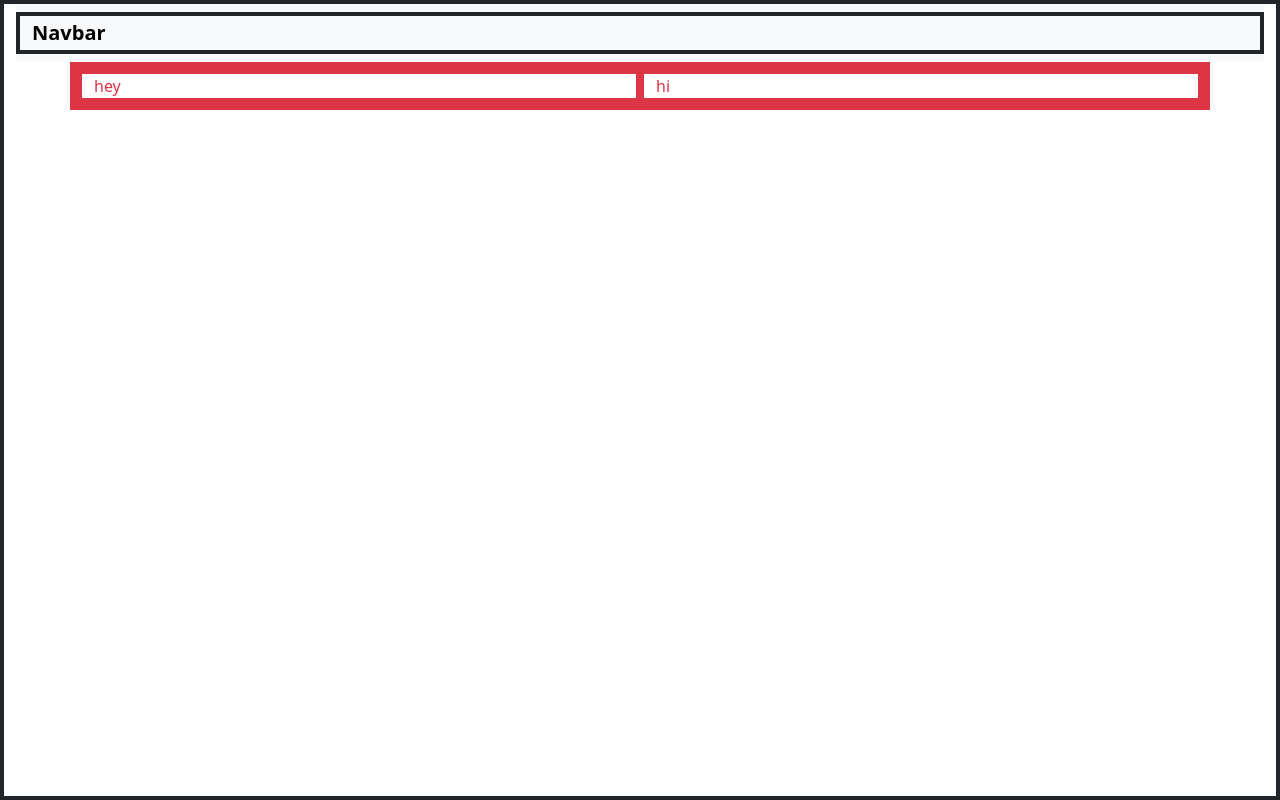
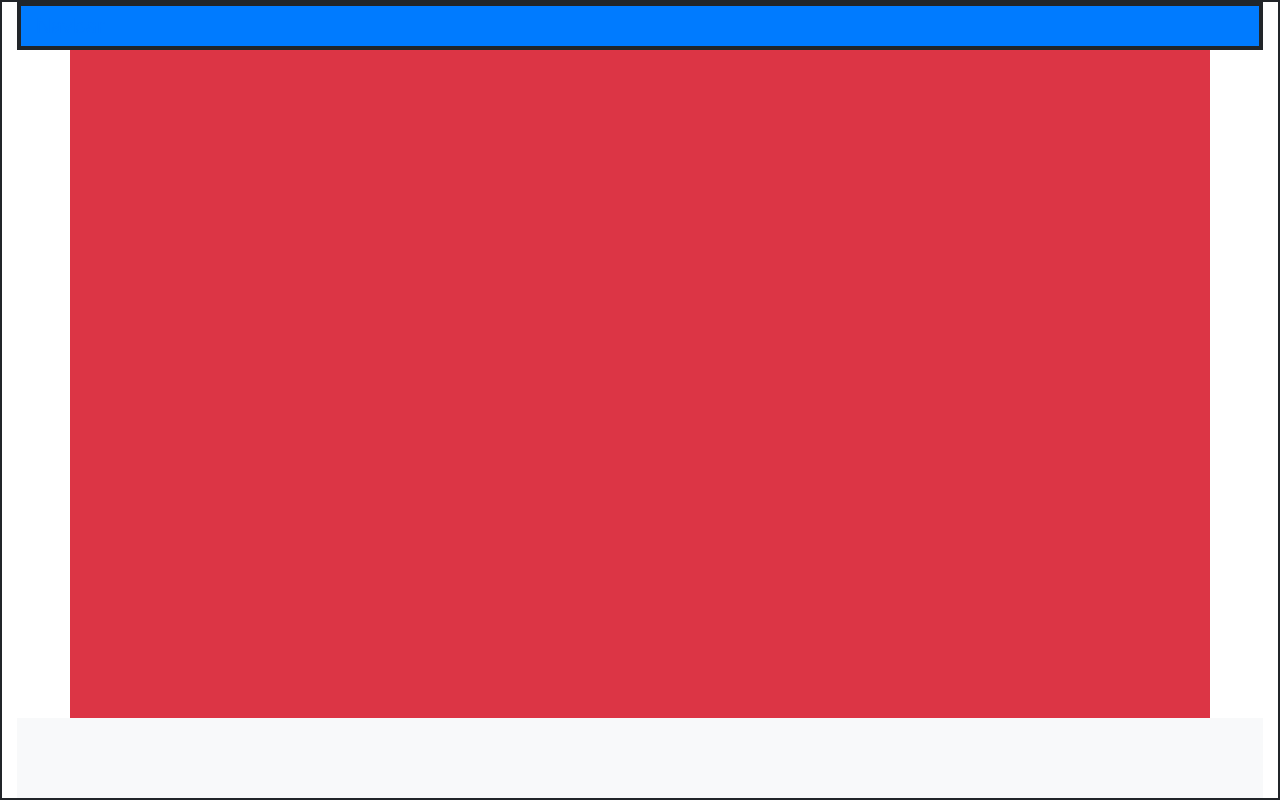
Before and after one commit to Elijah-Ohanya/-Boostrap-practices, a plain HTML site: page index.html in a window 1280 px wide. Drawn offline with nearby package versions, Linux system fonts and the light colour scheme.

Commit message:
second commit

```diff
--- a/index.html
+++ b/index.html
@@ -6,35 +6,36 @@
     <meta name="viewport" content="width=device-width, initial-scale=1.0">
     <title>Document</title>
     <link rel="stylesheet" href="./node_modules/bootstrap/dist/css/bootstrap.css">
+    <link rel="stylesheet" href="style.css">
     <style>
-    div, main{
-        border: 4px solid;
+        div,nav{
+            border: 2px solid;
             box-sizing: border-box;
             margin: 0;
             padding: 0;
         }
     </style>
 </head>
+<!-- parent -->
 <body>
-
-    <!-- container-fluid -->
-    <div class="container-fluid " style="height: 100vh;">
-
+  <div class="container-fluid gx-0 d-flex flex-column" style="min-height: 100vh;">
         <!-- Navbar -->
-        <nav class="navbar bg-light  ">
+        <!-- As a link -->
+     <nav class="navbar bg-primary p-0" >
        <div class="container-fluid">
-            <span class="navbar-brand mb-0 h1 fw-bold">Navbar</span>
+         <a class="navbar-brand" href="./Bootstrrap-component/navbar.html">Navbar</a>
        </div>
     </nav>
 
      <!-- main -->
-        <main class="container-xl text-danger flex-grow-1">
-            <div class="row flex-grow-1">
-                <div class="col-6 text-danger flex-grow-1 " style="">hey</div>
-                <div class="col-6">hi</div>
-            </div>
+  <main class="container-lg bg-danger flex-grow-1">
+
   </main>
 
+  <!-- footer -->
+  <footer class="container-fluid bg-light" style="min-height: 10vh;">
+
+  </footer>
  </div>
 </body>
 </html>
--- /dev/null
+++ b/style.css
@@ -0,0 +1,3 @@
+.container-fluid{
+    /* --bs-blue: #0dfd39; */
+}
```
Also changed, not shown: Bootstrrap-component/navbar.html (added, +28 -0 lines), README.md (added), 1 other file. Lines whose indentation alone changed are shown as unchanged.
